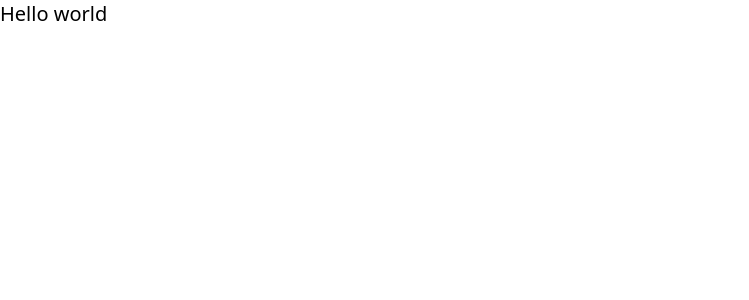
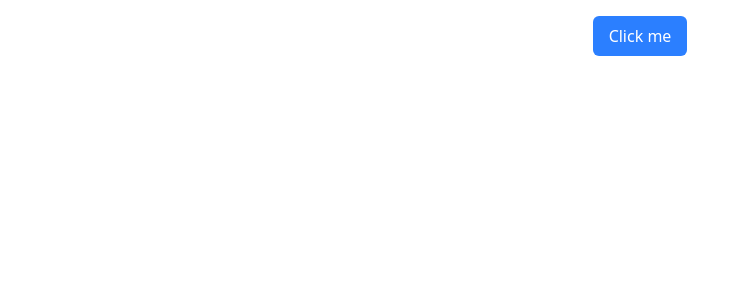
Before and after one commit to madSobirin/belajar-react-vip-code, a React (Vite) app: page / in a window 1280 px wide. Shown: the top 300 px of the page, without its empty margins (0-749 px from the left). Built offline with nearby package versions, Linux system fonts and the light colour scheme.

Commit message:
membuat struktur folder dengan metode atomic design

```diff
--- a/src/App.jsx
+++ b/src/App.jsx
@@ -1,7 +1,9 @@
+import { Button } from "./components/elements/Button/Index.jsx";
+
 function App() {
   return (
     <div>
-      <h1 className="text-xl">Hello world</h1>
+      <Button></Button>
     </div>
   );
 }
--- /dev/null
+++ b/src/components/elements/Button/Index.jsx
@@ -0,0 +1,10 @@
+export const Button = () => {
+  return (
+    // supaya ke tengah
+    <div className="flex justify-center mt-4 ">
+      <button className="bg-blue-500 text-white px-4 py-2 rounded-md cursor-pointer hover:bg-blue-700">
+        Click me
+      </button>
+    </div>
+  );
+};
```
Also changed, not shown: src/components/elements/input/Index.jsx (added), src/components/elements/input/Input.jsx (added), src/components/elements/input/Label.jsx (added).
